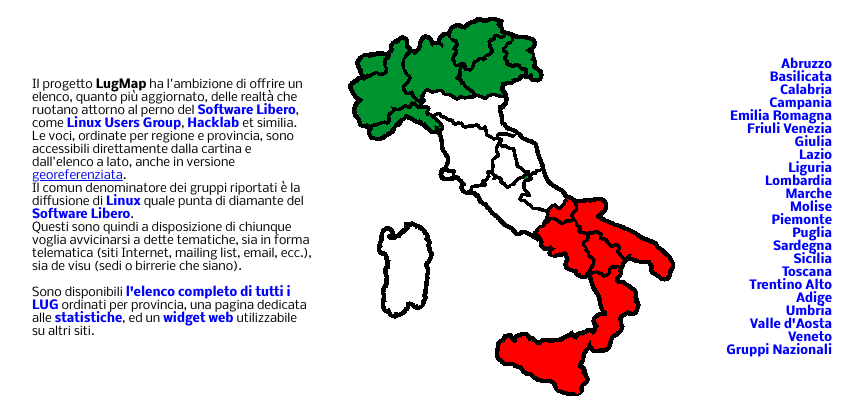
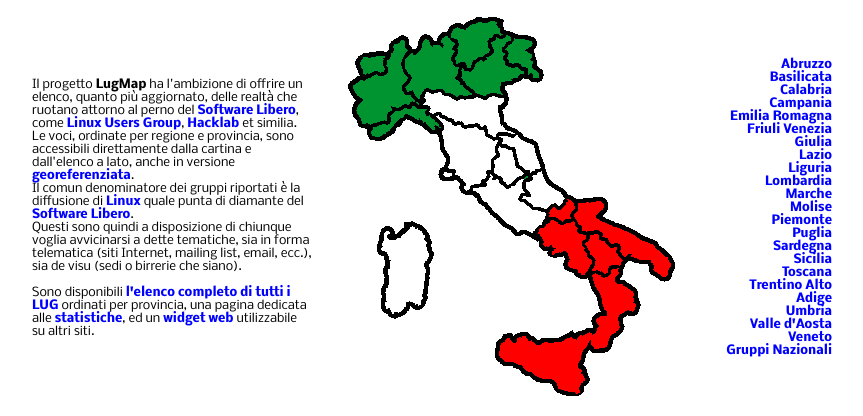
Before and after one commit to Gelma/LugMap, a PHP site: page / in a window 1280 px wide. Shown: the part 128-544 px from the top of the page, without its empty margins (208-1071 px from the left). Run offline with PHP 8.4, Linux system fonts and the light colour scheme; some libraries are stand-ins or nearby versions.

Commit message:
Sito: ogni volta dimentico il css del link

```diff
--- a/index.php
+++ b/index.php
@@ -16,7 +16,8 @@ lugheader ('LugMap');
         <a class="generalink" href="http://it.wikipedia.org/wiki/Hacklab">Hacklab</a> et similia.
         <br />
         Le voci, ordinate per regione e provincia, sono accessibili direttamente dalla cartina e
-        dall'elenco a lato, anche in versione <a href="http://lugmap.linux.it/">georeferenziata</a>.
+        dall'elenco a lato, anche in versione
+        <a class="generalink" href="http://lugmap.linux.it/">georeferenziata</a>.
       </div>
 
       <div>
```
